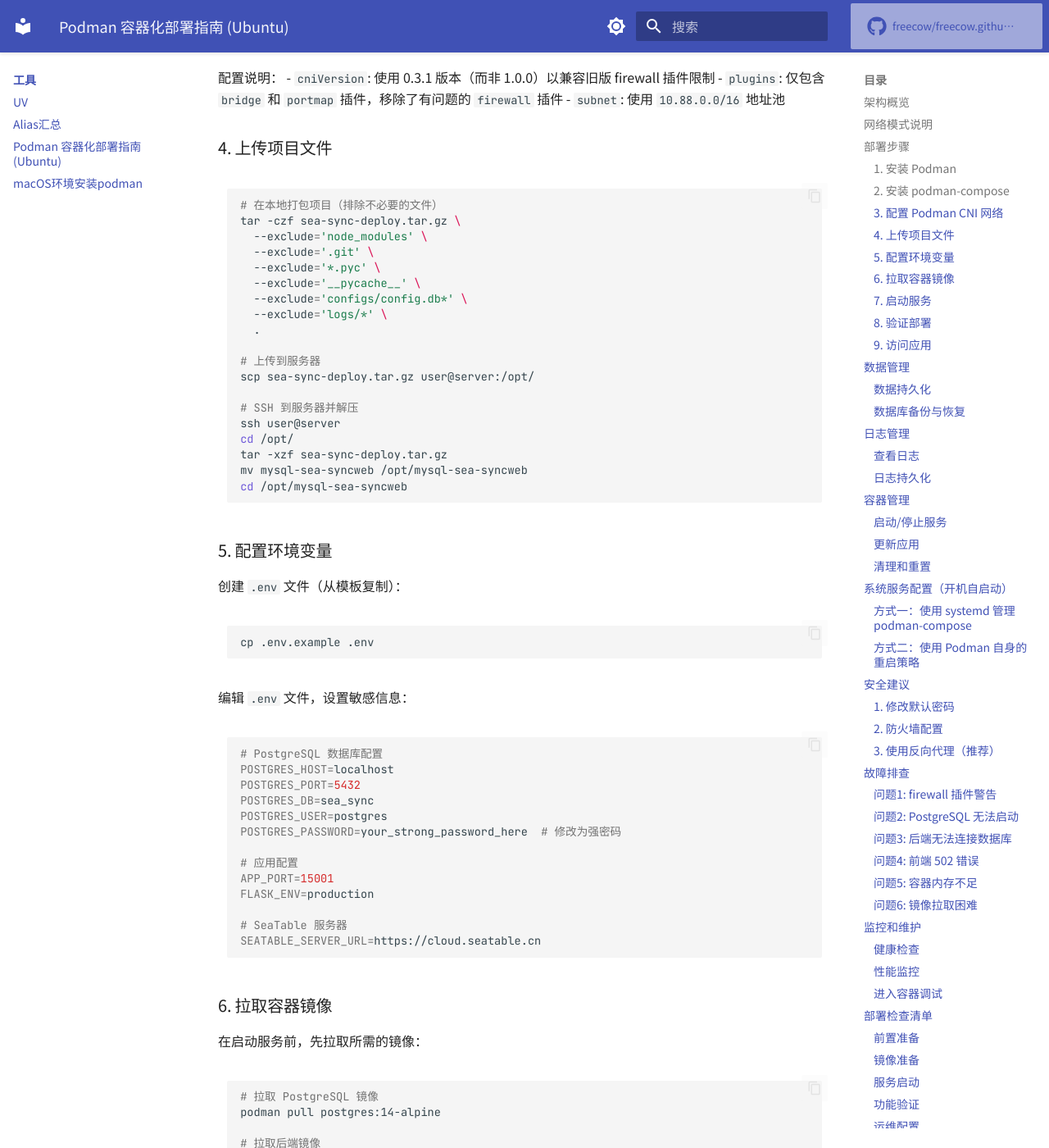
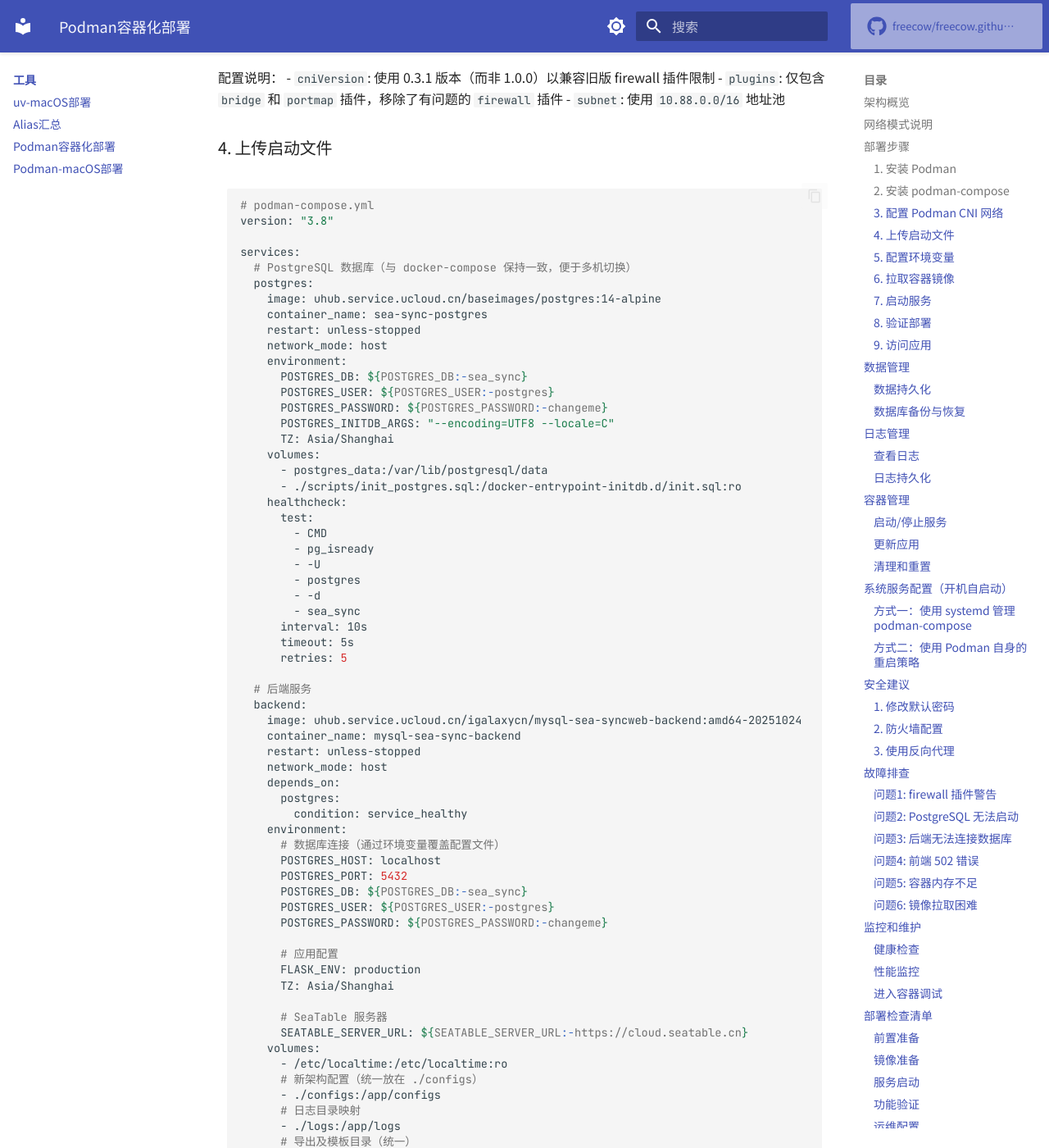
Before and after one commit to freecow/freecow.github.io, an MkDocs documentation site: the page built from docs/工具/podman-deploy.md, in a window 1280 px wide and 1400 px high, scrolled down 2593 px. Shown: the whole window at 82% size. Built offline with MkDocs 1.6.1 and Material for MkDocs 9.7.7, drawn with Linux system fonts in a browser that asks for light colours; comment, search, counter and statistics services are not loaded; some of the changed text lies outside the part shown.

Commit message:
chore: tools doc

````diff
--- a/docs/工具/podman-deploy.md
+++ b/docs/工具/podman-deploy.md
@@ -1,11 +1,11 @@
 ---
 aliases:
 tags:
-date_modified:
+date_modified: 2025-10-25
 date: 2025-10-24
 ---
 
-# Podman 容器化部署指南 (Ubuntu)
+# Podman容器化部署
 
 本文档介绍如何在 Ubuntu 服务器上使用 Podman 和 podman-compose 部署完整的应用栈（PostgreSQL + 后端 + 前端）。
 
@@ -118,28 +118,114 @@
 - `plugins`: 仅包含 `bridge` 和 `portmap` 插件，移除了有问题的 `firewall` 插件
 - `subnet`: 使用 `10.88.0.0/16` 地址池
 
-### 4. 上传项目文件
+### 4. 上传启动文件
 
 ```bash
-# 在本地打包项目（排除不必要的文件）
-tar -czf sea-sync-deploy.tar.gz \
-  --exclude='node_modules' \
-  --exclude='.git' \
-  --exclude='*.pyc' \
-  --exclude='__pycache__' \
-  --exclude='configs/config.db*' \
-  --exclude='logs/*' \
-  .
+# podman-compose.yml
+version: "3.8"
 
-# 上传到服务器
-scp sea-sync-deploy.tar.gz user@server:/opt/
+services:
+  # PostgreSQL 数据库（与 docker-compose 保持一致，便于多机切换）
+  postgres:
+    image: uhub.service.ucloud.cn/baseimages/postgres:14-alpine
+    container_name: sea-sync-postgres
+    restart: unless-stopped
+    network_mode: host
+    environment:
+      POSTGRES_DB: ${POSTGRES_DB:-sea_sync}
+      POSTGRES_USER: ${POSTGRES_USER:-postgres}
+      POSTGRES_PASSWORD: ${POSTGRES_PASSWORD:-changeme}
+      POSTGRES_INITDB_ARGS: "--encoding=UTF8 --locale=C"
+      TZ: Asia/Shanghai
+    volumes:
+      - postgres_data:/var/lib/postgresql/data
+      - ./scripts/init_postgres.sql:/docker-entrypoint-initdb.d/init.sql:ro
+    healthcheck:
+      test:
+        - CMD
+        - pg_isready
+        - -U
+        - postgres
+        - -d
+        - sea_sync
+      interval: 10s
+      timeout: 5s
+      retries: 5
 
-# SSH 到服务器并解压
-ssh user@server
-cd /opt/
-tar -xzf sea-sync-deploy.tar.gz
-mv mysql-sea-syncweb /opt/mysql-sea-syncweb
-cd /opt/mysql-sea-syncweb
+  # 后端服务
+  backend:
+    image: uhub.service.ucloud.cn/igalaxycn/mysql-sea-syncweb-backend:amd64-20251024
+    container_name: mysql-sea-sync-backend
+    restart: unless-stopped
+    network_mode: host
+    depends_on:
+      postgres:
+        condition: service_healthy
+    environment:
+      # 数据库连接（通过环境变量覆盖配置文件）
+      POSTGRES_HOST: localhost
+      POSTGRES_PORT: 5432
+      POSTGRES_DB: ${POSTGRES_DB:-sea_sync}
+      POSTGRES_USER: ${POSTGRES_USER:-postgres}
+      POSTGRES_PASSWORD: ${POSTGRES_PASSWORD:-changeme}
+
+      # 应用配置
+      FLASK_ENV: production
+      TZ: Asia/Shanghai
+
+      # SeaTable 服务器
+      SEATABLE_SERVER_URL: ${SEATABLE_SERVER_URL:-https://cloud.seatable.cn}
+    volumes:
+      - /etc/localtime:/etc/localtime:ro
+      # 新架构配置（统一放在 ./configs）
+      - ./configs:/app/configs
+      # 日志目录映射
+      - ./logs:/app/logs
+      # 导出及模板目录（统一）
+      - ./exports:/app/exports
+    healthcheck:
+      test:
+        - CMD
+        - curl
+        - -f
+        - http://localhost:15001/api/system/config
+      interval: 30s
+      timeout: 10s
+      retries: 3
+
+  # 前端服务
+  frontend:
+    image: uhub.service.ucloud.cn/igalaxycn/mysql-sea-syncweb-frontend:amd64-20251024
+    container_name: mysql-sea-sync-frontend
+    restart: unless-stopped
+    networks:
+      - podman
+    environment:
+      - TZ=Asia/Shanghai
+    volumes:
+      - /etc/localtime:/etc/localtime:ro
+    ports:
+      - "3000:80"
+    healthcheck:
+      test:
+        - CMD
+        - curl
+        - -f
+        - http://localhost:80
+      interval: 30s
+      timeout: 10s
+      retries: 3
+    extra_hosts:
+      - "backend:172.17.0.1"
+
+networks:
+  podman:
+    external: true
+    name: podman
+
+volumes:
+  postgres_data:
+    driver: local
 ```
 
 ### 5. 配置环境变量
@@ -174,7 +260,7 @@
 
 ```bash
 # 拉取 PostgreSQL 镜像
-podman pull postgres:14-alpine
+podman pull uhub.service.ucloud.cn/baseimages/postgres:14-alpine
 
 # 拉取后端镜像
 podman pull uhub.service.ucloud.cn/igalaxycn/mysql-sea-syncweb-backend:amd64-20251024
@@ -257,13 +343,14 @@
 # 验证 frontend 使用的网络
 podman inspect mysql-sea-sync-frontend --format '{{range $k, $v := .NetworkSettings.Networks}}{{$k}}{{end}}'
 # 应该输出: podman
+
+# postgres和backend使用host网络，无需验证
 ```
 
 ### 9. 访问应用
 
 - 前端界面: `http://服务器IP:3000`
 - 后端 API: `http://服务器IP:15001`
-- 默认账号: `admin` / `admin123`
 
 ## 数据管理
 
@@ -281,9 +368,7 @@
 
 ### 数据库备份与恢复
 
-项目提供了完整的数据库备份恢复工具，支持交互式和非交互式操作。
-
-快速示例:
+快速示例
 
 ```bash
 # 备份所有重要业务表
@@ -305,6 +390,7 @@
 # 每天凌晨 2 点自动备份
 crontab -e
 # 添加以下行
+# 脚本自动生成schedules_backup_<date>.sql.gz
 0 2 * * * cd /opt/mysql-sea-syncweb && DOCKER_BIN=podman bash -c 'echo "0" | ./scripts/backup_postgres.sh' >> /var/log/sea-sync-backup.log 2>&1
 ```
 
@@ -484,7 +570,7 @@
 sudo ufw status
 ```
 
-### 3. 使用反向代理（推荐）
+### 3. 使用反向代理
 
 使用 Nginx 作为反向代理，配置 HTTPS：
 
@@ -540,10 +626,7 @@
 WARN[0000] Error validating CNI config file /etc/cni/net.d/mysql-sea-syncweb_default.conflist: [plugin firewall does not support config version "1.0.0"]
 ```
 
-原因：
-- podman-compose 自动创建的默认网络包含 firewall 插件
-- Ubuntu Podman 3.4.4 的 firewall 插件不支持 CNI 1.0.0
-
+原因：podman-compose 自动创建的默认网络包含 firewall 插件；Ubuntu Podman 3.4.4 的 firewall 插件不支持 CNI 1.0.0
 解决方案：
 ```bash
 # 确认 podman-compose.yml 中已配置使用外部 podman 网络
@@ -635,6 +718,8 @@
 
 # 拉取验证
 podman pull node:18-alpine
+
+# 也可以做国内镜像同步，如uhub.service.ucloud.cn/baseimages/postgres:14-alpine
 ```
 
 ## 监控和维护
@@ -769,7 +854,6 @@
 - Podman 官方文档: https://docs.podman.io/
 - podman-compose GitHub: https://github.com/containers/podman-compose
 - CNI 插件文档: https://www.cni.dev/docs/
-- 项目文档: `docs/DOCKER_DEPLOY.md`（Docker 部署参考）
 
 ## 更新日志
 
--- a/docs/工具/podman-macos.md
+++ b/docs/工具/podman-macos.md
@@ -1,11 +1,11 @@
 ---
 aliases:
 tags:
-date_modified:
+date_modified: 2025-10-25
 date: 2025-10-22
 ---
 
-# macOS环境安装podman
+# Podman-macOS部署
 
 本文档介绍如何在 macOS 上安装和使用 Podman，取代传统的Docker环境。
 
````
Also changed, not shown: docs/工具/UV.md (+3 -19 lines).
